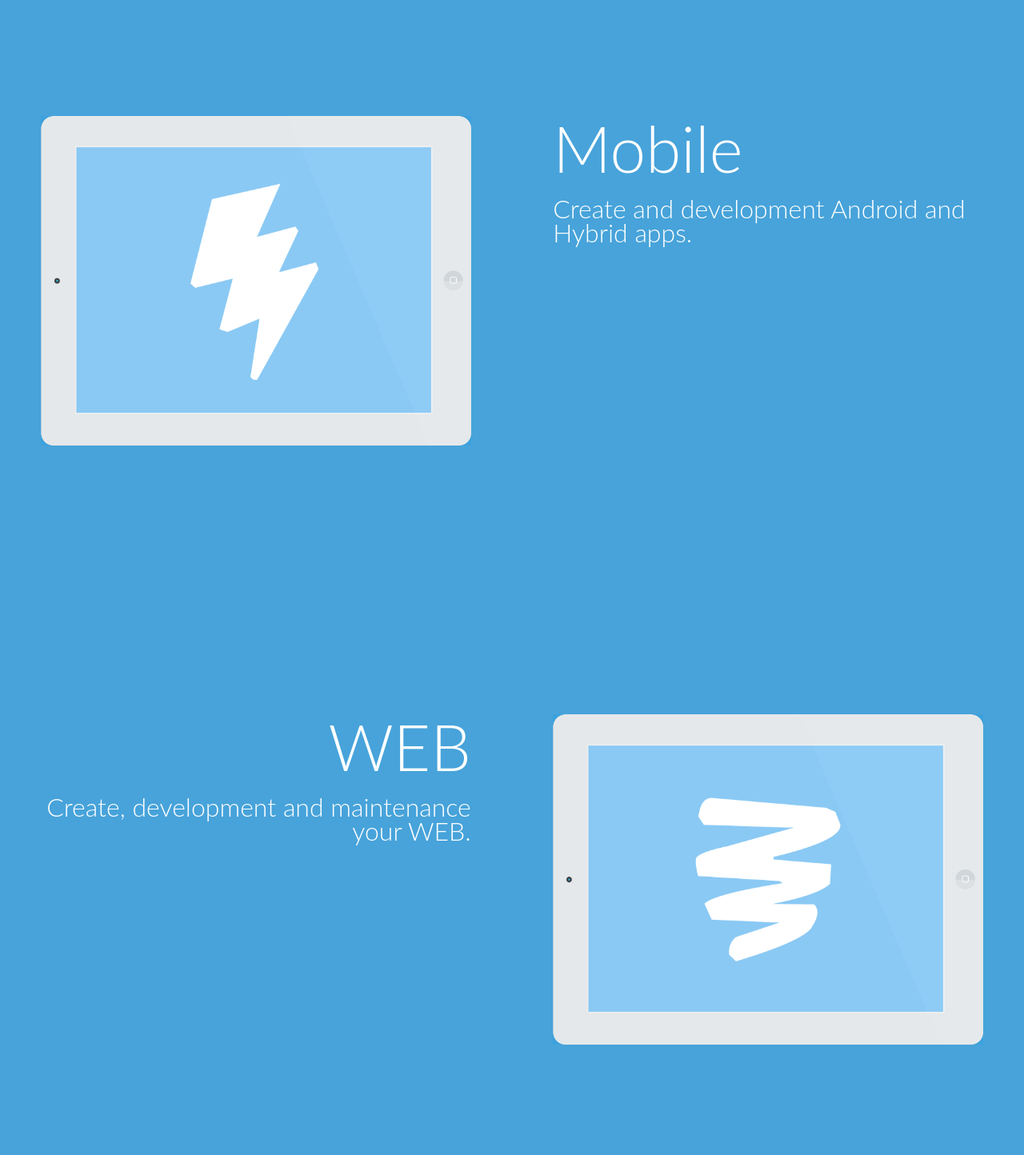
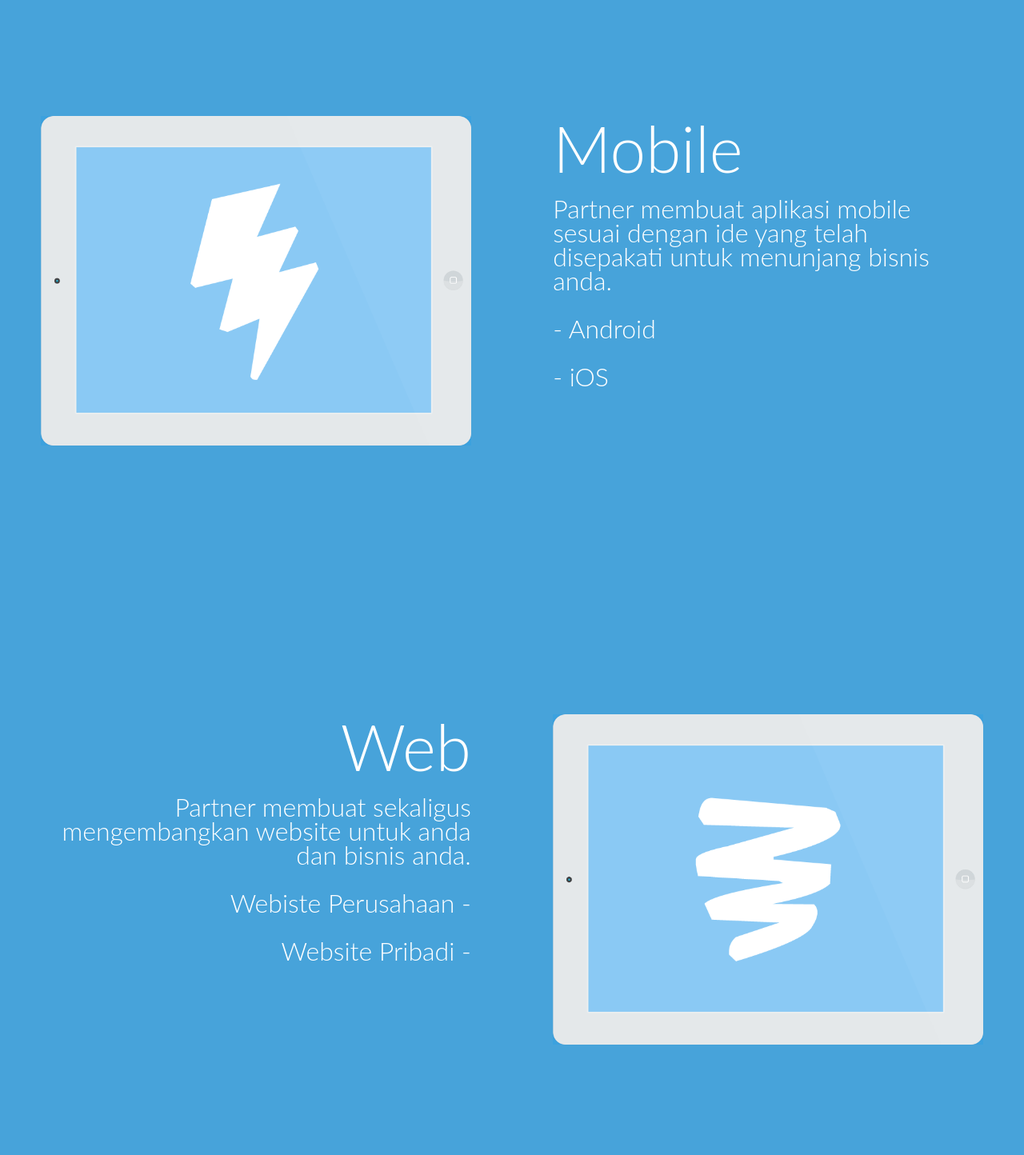
Before and after one commit to alimindev/alim, a PHP site: page / in a window 1280 px wide. Shown: the part 1500-2944 px from the top of the page at 80% size. Run offline with PHP 8.4, Linux system fonts and the light colour scheme; some web fonts are replaced.

Commit message:
edit keterangan layanan alim di website

```diff
--- a/css/main.css
+++ b/css/main.css
@@ -1270,7 +1270,7 @@ header .social-links ul li a:focus {
  * ------------------------------------------------------------------- */
 #info {
 	background: #FFFFFF;
-	background-image: url(../images/info-bg.jpg);
+	background-image: url(../images/home-bg.jpg);
 	background-attachment: fixed;
 	background-repeat: no-repeat;
 	background-position: center;
--- a/index.html
+++ b/index.html
@@ -129,13 +129,17 @@
 				</figure>
 				<article class="cbp-so-side cbp-so-side-right">
 					<h2>Mobile</h2>
-					<p>Create and development Android and Hybrid apps.</p>
+					<p>Partner membuat aplikasi mobile sesuai dengan ide yang telah disepakati untuk menunjang bisnis anda.</p>
+                    <p>- Android</p>
+                    <p>- iOS</p>
 				</article>
 			</section>
 			<section class="cbp-so-section">
 				<article class="cbp-so-side cbp-so-side-left">
-					<h2>WEB</h2>
-					<p>Create, development and maintenance your WEB.</p>
+					<h2>Web</h2>
+					<p>Partner membuat sekaligus mengembangkan website untuk anda dan bisnis anda.</p>
+                    <p>Webiste Perusahaan -</p>
+                    <p>Website Pribadi -</p>
 				</article>
 				<figure class="cbp-so-side cbp-so-side-right">
 					<img src="images2/3.png" alt="img01">
```
